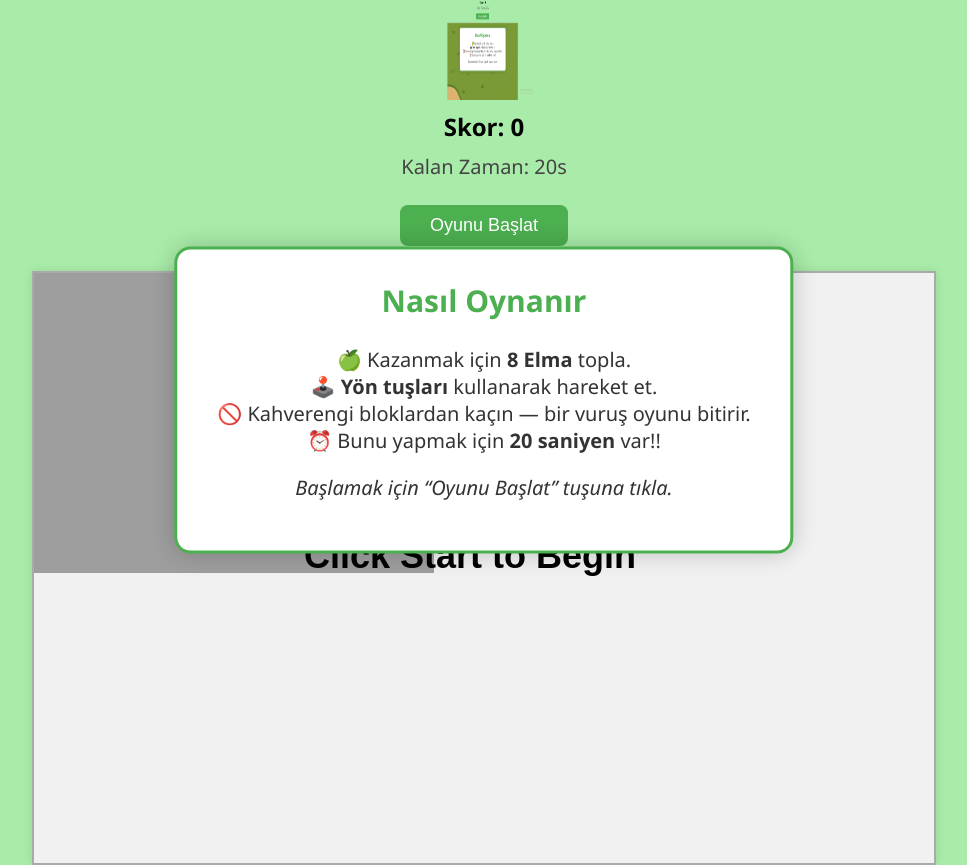
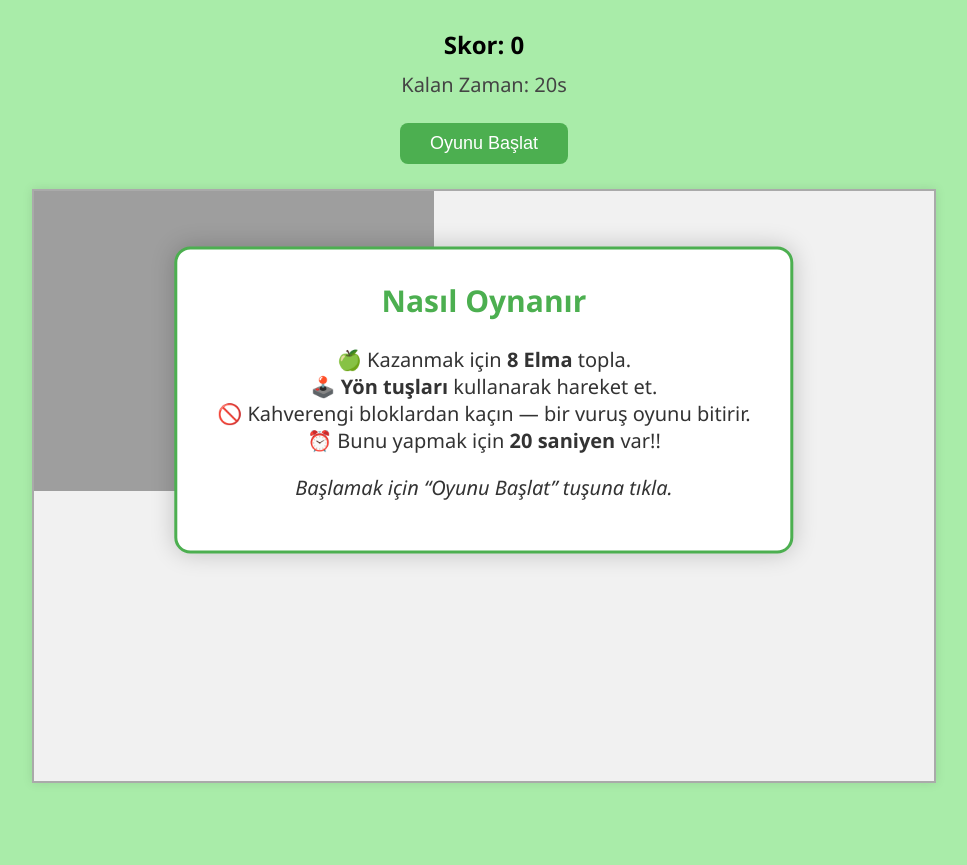
Before and after one commit to Rima2002/rimafaraheleuch.github.io, a plain HTML site: page index.html in a window 1280 px wide. Shown: the whole page, without its empty margins (156-1123 px from the left). After the commit the page ends 800 px from the top, so only its background shows below. Drawn offline with Linux system fonts and the light colour scheme.

Commit message:
Update index.html

```diff
--- a/index.html
+++ b/index.html
@@ -105,8 +105,6 @@
   </style>
 </head>
 <body>
-
-<img src="https://github.com/Rima2002/rimafaraheleuch.github.io/blob/main/screenshot0.PNG" height="100" width="100">
 
 <!-- Skor ve zaman gösterisi -->
   <div id="scoreBoard">Skor: 0</div>
```
